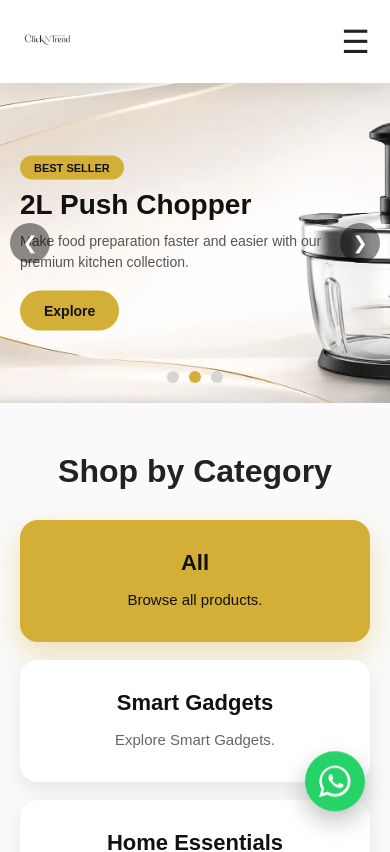
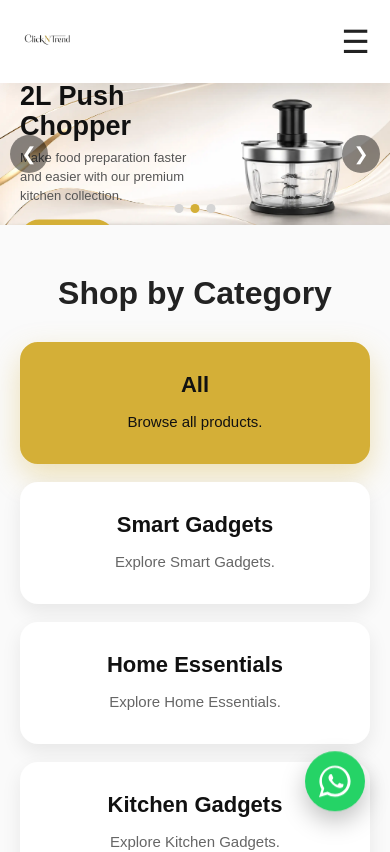
Before and after one commit to muhammadayanjavaid17-sys/Click-N-Trend, a React (Vite) app: page / in a window 390 px wide. Shown: the top 852 px of the page. Built offline with nearby package versions, Linux system fonts and the light colour scheme.

Commit message:
Fix mobile hero and footer layout

```diff
--- a/src/components/Footer.css
+++ b/src/components/Footer.css
@@ -34,45 +34,51 @@
 ========================= */
 
 @media (max-width: 768px) {
+
   .footer {
     width: 100%;
     max-width: 100%;
+    padding: 40px 20px 20px;
+    box-sizing: border-box;
     overflow: hidden;
   }
 
-  .footer-container {
+  .footer-content {
     width: 100%;
     max-width: 100%;
-    padding: 40px 24px 25px;
     display: grid;
     grid-template-columns: 1fr;
     gap: 30px;
     box-sizing: border-box;
   }
 
-  .footer-column {
+  .footer-content > div {
     width: 100%;
-    max-width: 100%;
     min-width: 0;
+    box-sizing: border-box;
   }
 
-  .footer-column h3,
-  .footer-column h4 {
+  .footer h2,
+  .footer h3 {
     margin-bottom: 12px;
   }
 
-  .footer-column p,
-  .footer-column a {
-    max-width: 100%;
+  .footer p {
+    color: #ccc;
+    line-height: 1.7;
     overflow-wrap: break-word;
     word-break: break-word;
   }
 
-  .footer-bottom {
+  .footer hr {
+    margin: 30px 0 20px;
+  }
+
+  .copyright {
     width: 100%;
-    max-width: 100%;
-    padding: 20px 24px;
     text-align: center;
-    box-sizing: border-box;
+    font-size: 14px;
+    line-height: 1.5;
+    overflow-wrap: break-word;
   }
 }
--- a/src/components/Hero.css
+++ b/src/components/Hero.css
@@ -120,46 +120,62 @@
   }
 }
 
-/* Mobile Responsive */
+/* =========================
+   MOBILE RESPONSIVE
+========================= */
 
 @media (max-width: 768px) {
+
+  .hero {
+    width: 100%;
+    max-width: 100%;
+    overflow: hidden;
+  }
+
   .hero-banner {
-    min-height: 320px;
-    object-fit: cover;
+    width: 100%;
+    height: auto;
+    min-height: 0;
+    display: block;
+    object-fit: contain;
+    object-position: center;
   }
 
   .hero-overlay {
     left: 20px;
     right: 20px;
-    max-width: 100%;
+    top: 50%;
+    transform: translateY(-50%);
+    max-width: 48%;
   }
 
   .hero-badge {
-    font-size: 11px;
-    padding: 6px 14px;
-    margin-bottom: 10px;
+    font-size: 10px;
+    padding: 6px 12px;
+    margin-bottom: 8px;
   }
 
   .hero-overlay h1 {
-    font-size: 28px;
-    margin-bottom: 10px;
+    font-size: 27px;
+    line-height: 1.1;
+    margin-bottom: 8px;
   }
 
   .hero-overlay p {
-    font-size: 14px;
-    line-height: 1.5;
-    margin-bottom: 18px;
+    font-size: 13px;
+    line-height: 1.45;
+    margin-bottom: 14px;
   }
 
   .hero-btn {
-    padding: 12px 24px;
+    padding: 11px 22px;
     font-size: 14px;
   }
 
   .prev,
   .next {
-    width: 40px;
-    height: 40px;
+    width: 38px;
+    height: 38px;
     font-size: 18px;
   }
 
@@ -170,34 +186,14 @@
   .next {
     right: 10px;
   }
-}
-/* =========================
-   MOBILE HERO FIX
-========================= */
 
-@media (max-width: 768px) {
-  .hero {
-    width: 100%;
-    max-width: 100%;
-    overflow: hidden;
+  .dots {
+    bottom: 12px;
+    gap: 7px;
   }
 
-  .hero-slide {
-    width: 100%;
-    max-width: 100%;
-    overflow: hidden;
-  }
-
-  .hero-slide img {
-    width: 100%;
-    max-width: 100%;
-    height: auto;
-    display: block;
-    object-fit: cover;
-    object-position: center;
-  }
-
-  .hero-content {
-    max-width: 90%;
+  .dot {
+    width: 9px;
+    height: 9px;
   }
 }
```
